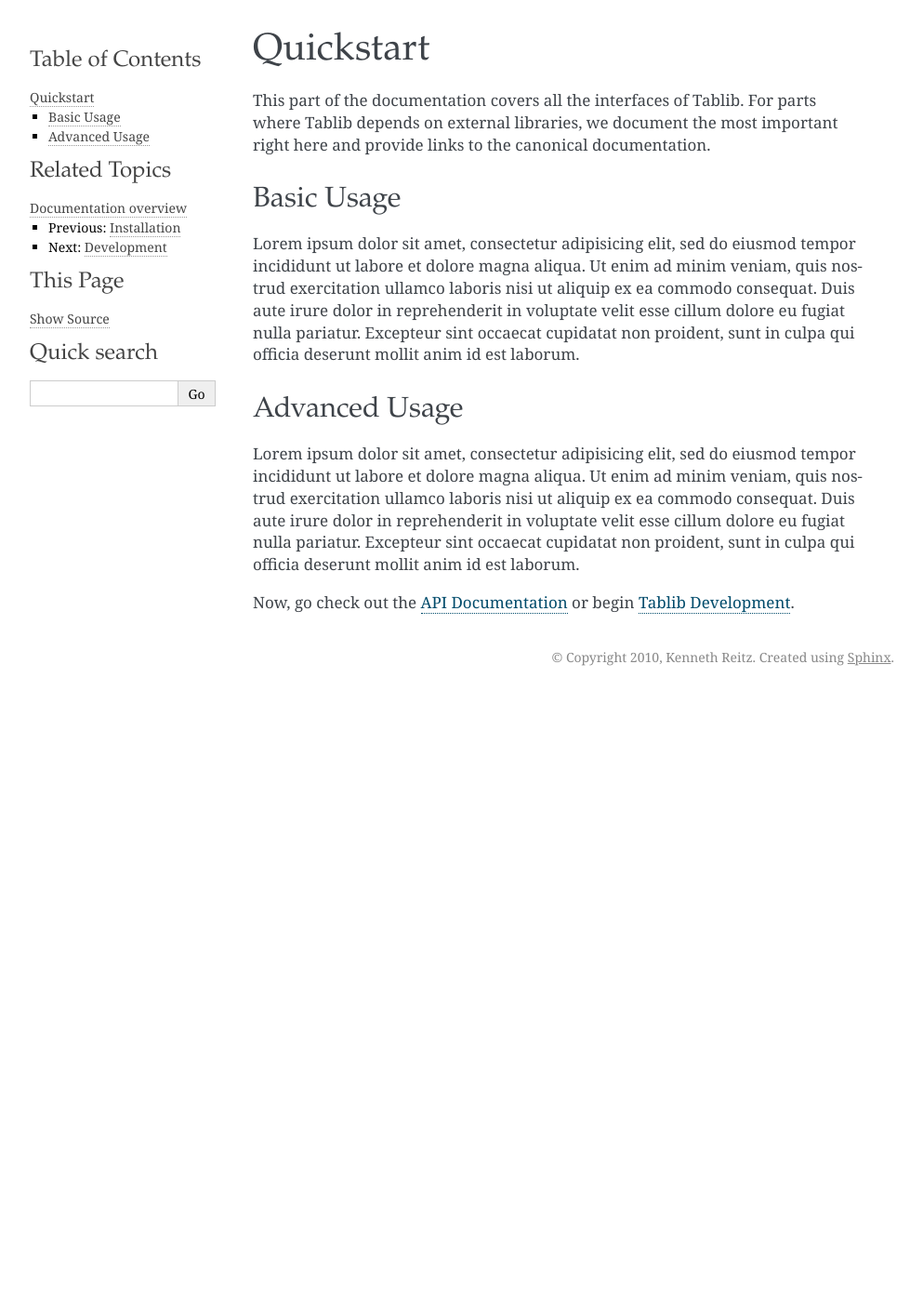
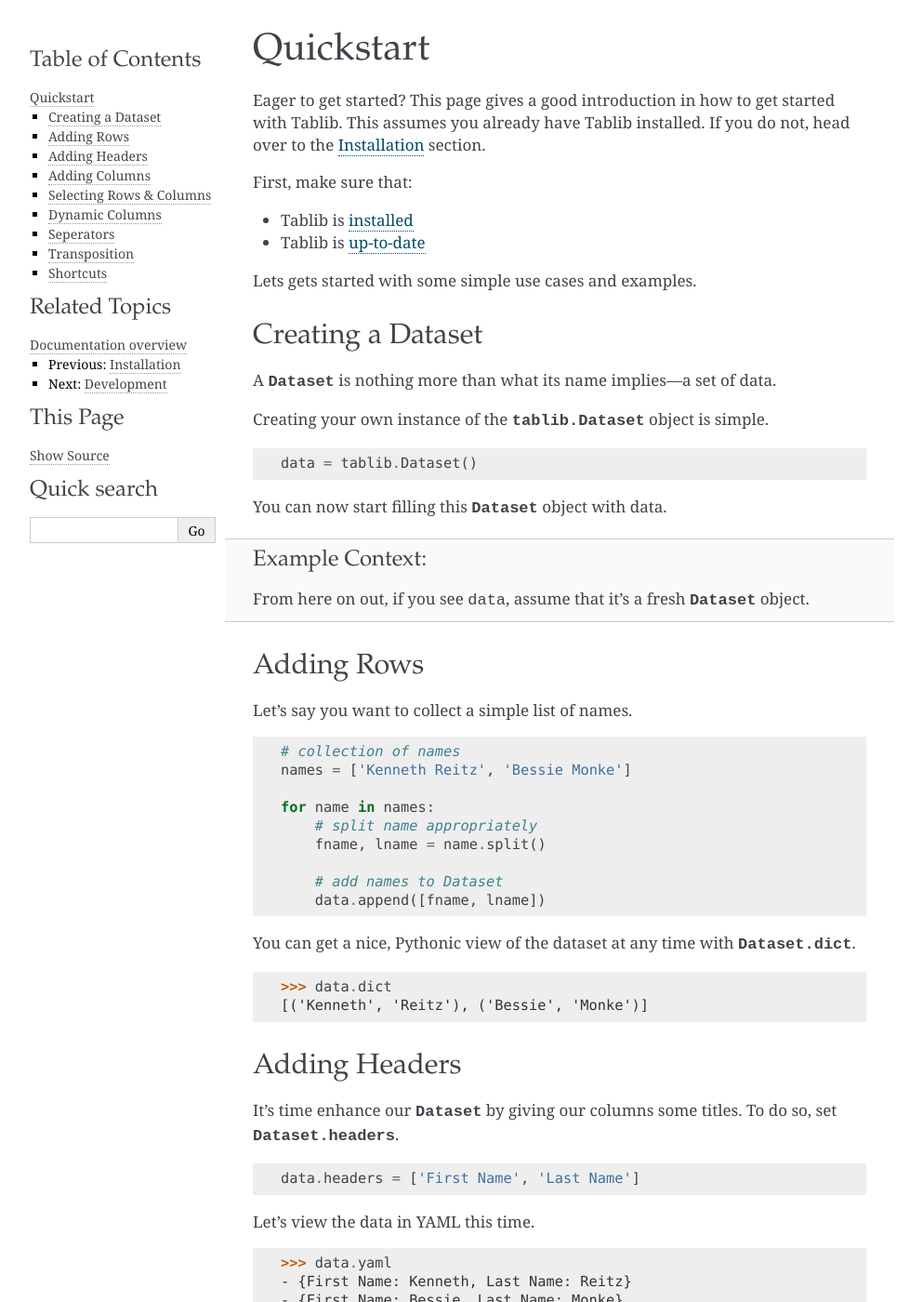
Before and after one commit to jazzband/tablib, a Sphinx documentation site: the page built from docs/quickstart.rst, in a window 1280 px wide and 1400 px high. Shown: the whole window at 93% size, without its empty margins (148-1141 px from the left). Built offline with Sphinx 7.4.7, drawn with Linux system fonts in a browser that asks for light colours; some of the changed text lies outside the part shown.

Commit message:
Big Documentation Upgrade.

```diff
--- a/docs/quickstart.rst
+++ b/docs/quickstart.rst
@@ -1,22 +1,147 @@
 .. _quickstart:
-
 Quickstart
 ==========
 
-This part of the documentation covers all the interfaces of Tablib.  For
-parts where Tablib depends on external libraries, we document the most
-important right here and provide links to the canonical documentation.
+.. module:: tablib
 
 
-Basic Usage
+Eager to get started? This page gives a good introduction in how to get started with Tablib. This assumes you already have Tablib installed. If you do not, head over to the :ref:`Installation <install>` section.
+
+First, make sure that:
+
+* Tablib is :ref:`installed <install>`
+* Tablib is :ref:`up-to-date <updates>`
+
+
+Lets gets started with some simple use cases and examples.
+
+Creating a Dataset
+------------------
+
+A :class:`Dataset <tablib.Dataset>` is nothing more than what its name implies—a set of data.
+
+Creating your own instance of the :class:`tablib.Dataset` object is simple. ::
+
+    data = tablib.Dataset()
+
+You can now start filling this :class:`Dataset <tablib.Dataset>` object with data.
+
+.. admonition:: Example Context
+
+     From here on out, if you see ``data``, assume that it's a fresh :class:`Dataset <tablib.Dataset>` object.
+
+
+Adding Rows
 -----------
 
-Lorem ipsum dolor sit amet, consectetur adipisicing elit, sed do eiusmod tempor incididunt ut labore et dolore magna aliqua. Ut enim ad minim veniam, quis nostrud exercitation ullamco laboris nisi ut aliquip ex ea commodo consequat. Duis aute irure dolor in reprehenderit in voluptate velit esse cillum dolore eu fugiat nulla pariatur. Excepteur sint occaecat cupidatat non proident, sunt in culpa qui officia deserunt mollit anim id est laborum.
+Let's say you want to collect a simple list of names. ::
+
+    # collection of names
+    names = ['Kenneth Reitz', 'Bessie Monke']
+
+    for name in names:
+        # split name appropriately
+        fname, lname = name.split()
+
+        # add names to Dataset
+        data.append([fname, lname])
+
+You can get a nice, Pythonic view of the dataset at any time with :class:`Dataset.dict`.
+
+    >>> data.dict
+    [('Kenneth', 'Reitz'), ('Bessie', 'Monke')]
 
 
-Advanced Usage
+Adding Headers
 --------------
 
-Lorem ipsum dolor sit amet, consectetur adipisicing elit, sed do eiusmod tempor incididunt ut labore et dolore magna aliqua. Ut enim ad minim veniam, quis nostrud exercitation ullamco laboris nisi ut aliquip ex ea commodo consequat. Duis aute irure dolor in reprehenderit in voluptate velit esse cillum dolore eu fugiat nulla pariatur. Excepteur sint occaecat cupidatat non proident, sunt in culpa qui officia deserunt mollit anim id est laborum.
+It's time enhance our :class:`Dataset` by giving our columns some titles. To do so, set :class:`Dataset.headers`. ::
+
+    data.headers = ['First Name', 'Last Name']
+
+Let's view the data in YAML this time. ::
+
+    >>> data.yaml
+    - {First Name: Kenneth, Last Name: Reitz}
+    - {First Name: Bessie, Last Name: Monke}
+
+
+Adding Columns
+--------------
+
+Now that we have a basic :class:`Dataset` in place, let's add a column of **ages** to it. ::
+
+    data.append(col=['Age', 22, 20])
+
+Let's view the data in CSV this time. ::
+
+    >>> data.csv
+    Last Name,First Name,Age
+    Reitz,Kenneth,22
+    Monke,Bessie,20
+
+It's that easy.
+
+Selecting Rows & Columns
+------------------------
+
+You can slice and dice your data, just like a standard Python list. ::
+
+    >>> data[0]
+    ('Kenneth', 'Reitz', 22)
+
+
+If we had a set of data consisting of thousands of rows, it could be useful to get a list of values in a column.
+To do so, we access the :class:`Dataset` as if it were a standard Python dictionary.  ::
+
+    >>> data['First Name']
+    ['Kenneth', 'Bessie']
+
+Let's find the average age. ::
+
+    >>> ages = data['Age']
+    >>> float(sum(ages)) / len(ages)
+    21.0
+
+
+
+Dynamic Columns
+---------------
+
+.. newversion: 0.8.0
+
+Thanks to Josh Ourisman, Tablib now supports adding dynamic columns.
+
+
+
+::
+
+    import random
+
+    data.append(col=random.randint)
+
+Let's delete that column.
+
+.. _seperators:
+
+Seperators
+----------
+
+
+
+Transposition
+-------------
+
+Thanks to Luca Beltrame, :class:`Dataset` objects
+::
+
+    data.transpose()
+
+
+Shortcuts
+---------
+
+Population upon instantiation.
+
 
 Now, go check out the :ref:`API Documentation <api>` or begin :ref:`Tablib Development <development>`.
```
Also changed, not shown: docs/development.rst (+12 -2 lines), docs/install.rst (+22 -14 lines), docs/intro.rst (+44 -9 lines).
